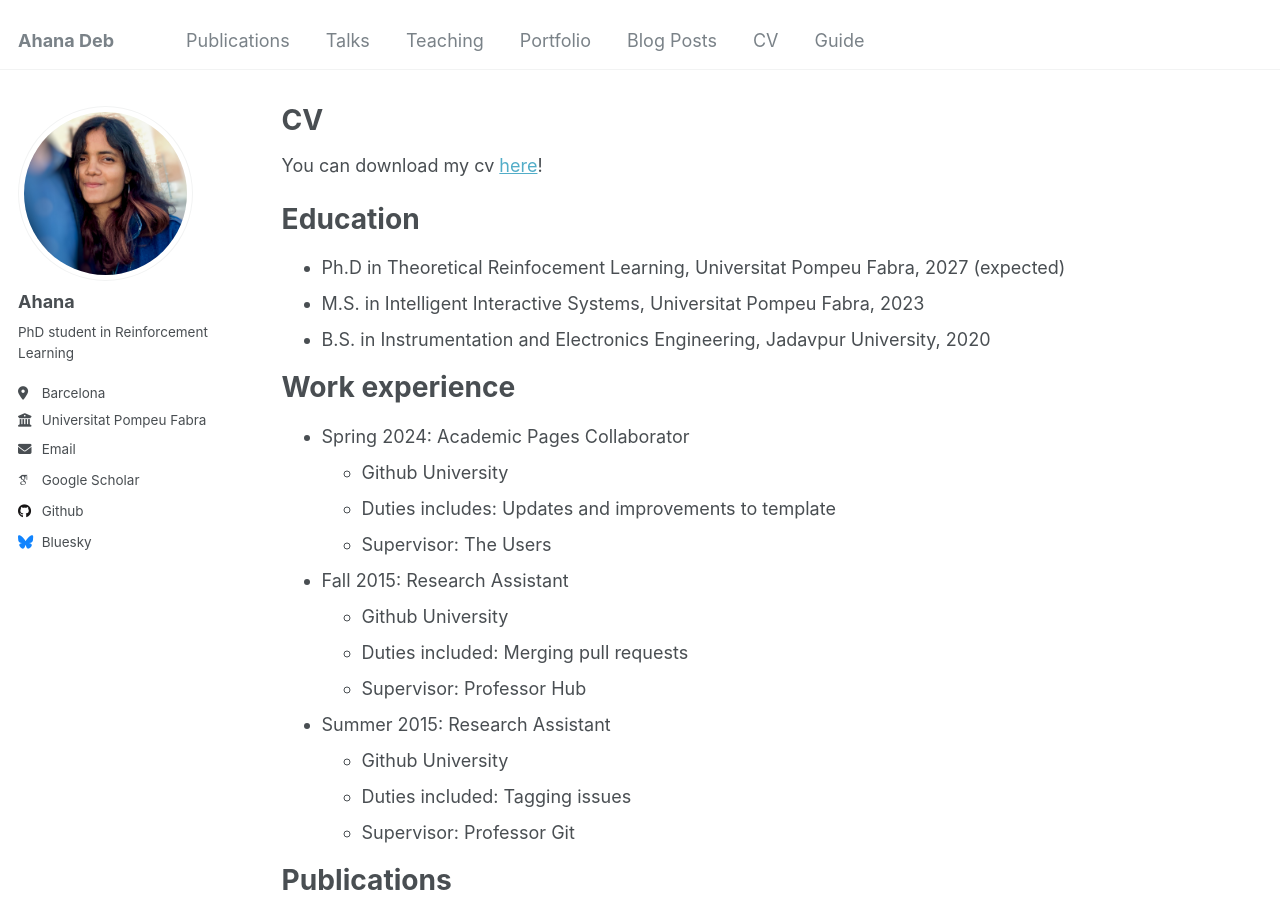
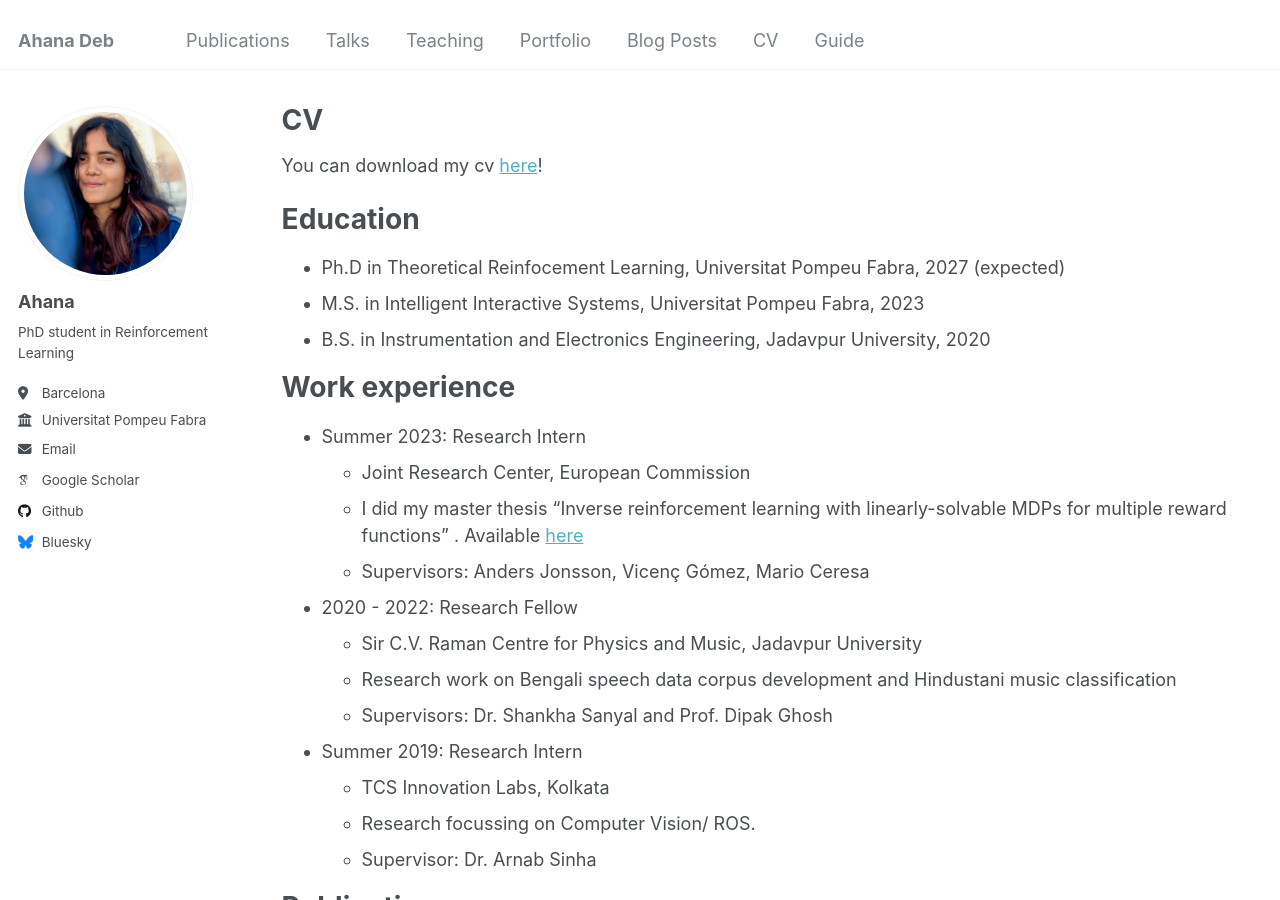
Before and after one commit to ahanadeb/ahanadeb.github.io, a Jekyll site: the page built from _pages/cv.md, in a window 1280 px wide and 900 px high. Built offline with Jekyll 4.4.1, drawn with Linux system fonts in a browser that asks for light colours; some web fonts are replaced; a file with an impossible date is left out; some of the changed text lies outside the part shown.

Commit message:
cv changes

```diff
--- a/_pages/cv.md
+++ b/_pages/cv.md
@@ -20,20 +20,20 @@ Education
 
 Work experience
 ======
-* Spring 2024: Academic Pages Collaborator
-  * Github University
-  * Duties includes: Updates and improvements to template
-  * Supervisor: The Users
+* Summer 2023: Research Intern
+  * Joint Research Center, European Commission
+  * I did my master thesis "Inverse reinforcement learning with linearly-solvable MDPs for multiple reward functions" . Available [here](https://repositori.upf.edu/handle/10230/58063)
+  * Supervisors: Anders Jonsson, Vicenç Gómez, Mario Ceresa
 
-* Fall 2015: Research Assistant
-  * Github University
-  * Duties included: Merging pull requests
-  * Supervisor: Professor Hub
+* 2020 - 2022: Research Fellow
+  * Sir C.V. Raman Centre for Physics and Music, Jadavpur University
+  * Research work on Bengali speech data corpus development and Hindustani music classification
+  * Supervisors: Dr. Shankha Sanyal and Prof. Dipak Ghosh
 
-* Summer 2015: Research Assistant
-  * Github University
-  * Duties included: Tagging issues
-  * Supervisor: Professor Git
+* Summer 2019: Research Intern
+  * TCS Innovation Labs, Kolkata
+  * Research focussing on Computer Vision/ ROS.
+  * Supervisor: Dr. Arnab Sinha
 
 <!-- Skills
 ======
@@ -62,6 +62,6 @@ Teaching
     {% include archive-single-cv.html %}
   {% endfor %}</ul>
 
-Service and leadership
+<!-- Service and leadership
 ======
-* Currently signed in to 43 different slack teams
+* Currently signed in to 43 different slack teams -->
```
